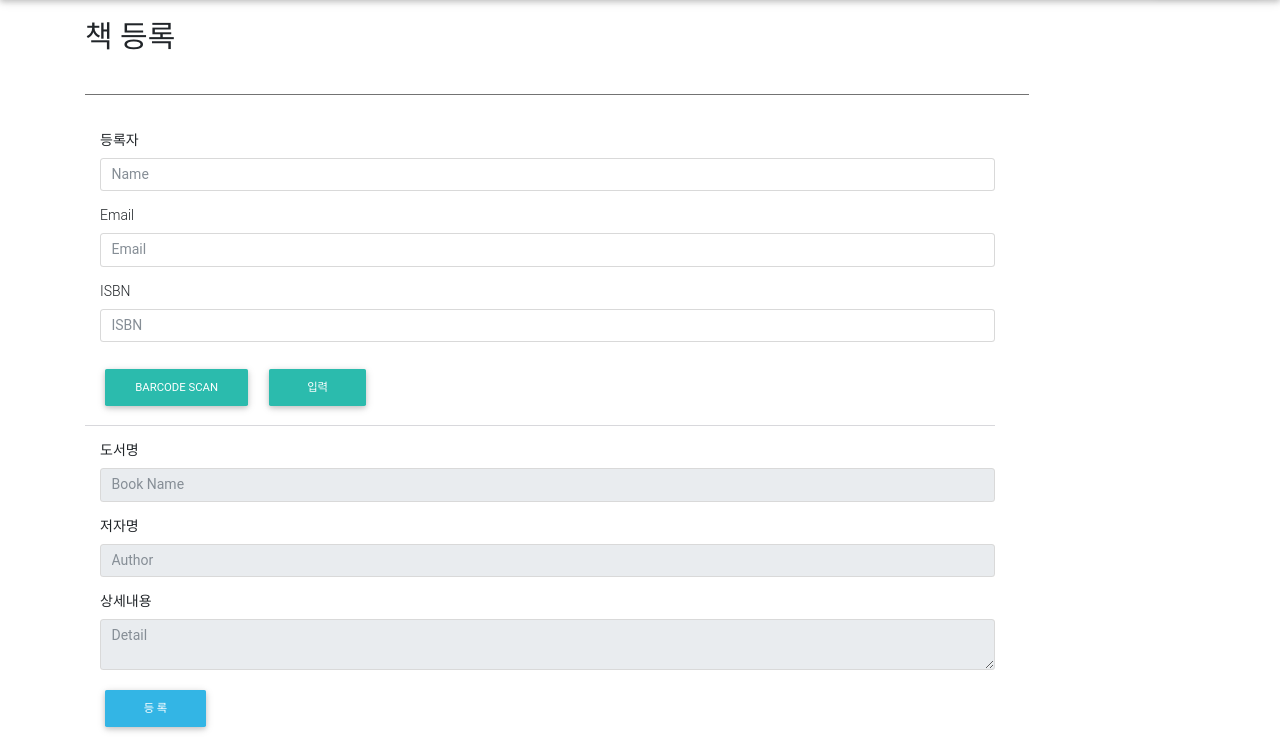
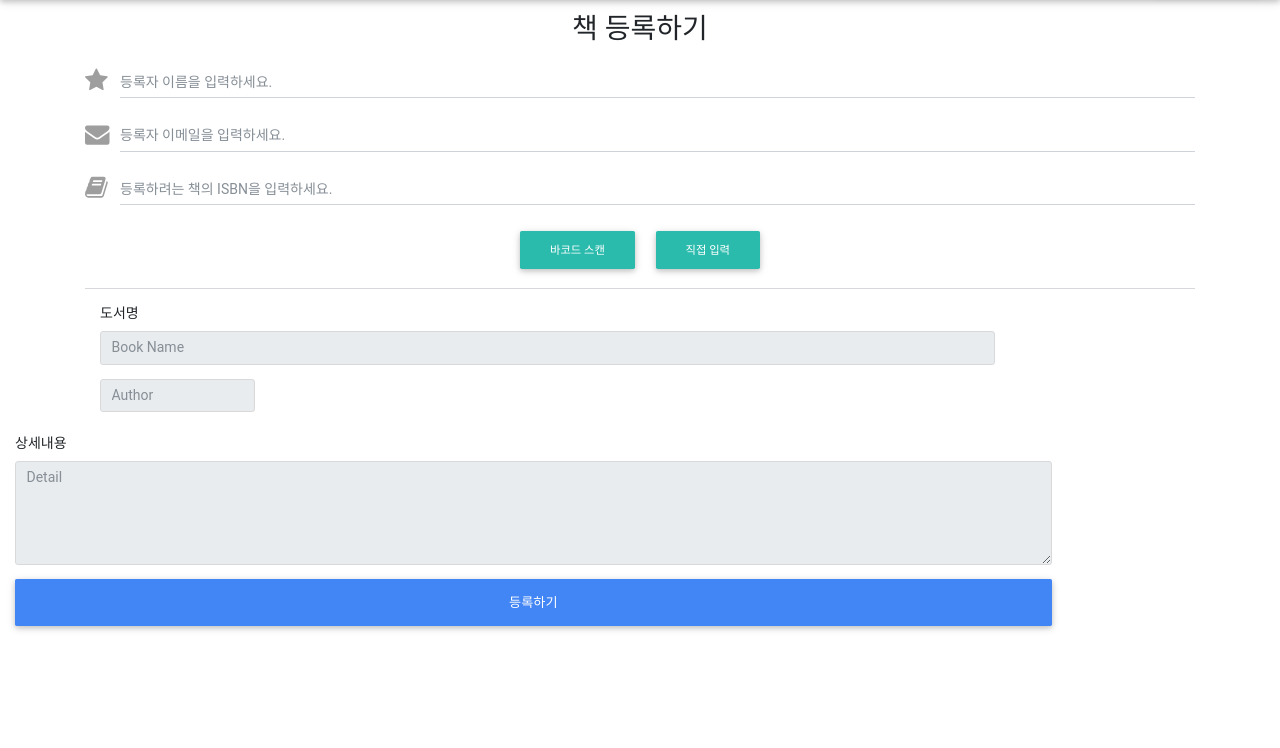
Before and after one commit to it-tech-division/bookbook, a Flask app: page /regist in a window 1280 px wide. Shown: the part 52-800 px from the top of the page. Run offline with Flask 2, Linux system fonts and the light colour scheme; some libraries are stand-ins or nearby versions.

Commit message:
modify UI

```diff
--- a/templates/registBook.html
+++ b/templates/registBook.html
@@ -3,6 +3,39 @@
 <script type="text/javascript" src="static/BarcodeReader.js"></script>
 
 <form class="form-horizontal" action="/regist_book" method="post">
+
+      <p class="h2 text-center mb-4">책 등록하기</p>
+
+      <div class="md-form">
+        <i class="fa fa-star prefix grey-text"></i>
+        <input type="text" id="name" name="name" class="form-control" placeholder="등록자 이름을 입력하세요.">
+      </div>
+
+      <div class="md-form">
+        <i class="fa fa-envelope prefix grey-text"></i>
+        <input type="text" id="email" name="email" class="form-control" placeholder="등록자 이메일을 입력하세요.">
+      </div>
+
+      <div class="md-form">
+        <i class="fa fa-book prefix grey-text"></i>
+        <input type="text" id="inputISBN" name="inputISBN" class="form-control" placeholder="등록하려는 책의 ISBN을 입력하세요.">
+      </div>
+
+      <!--
+      <div class="text-center">
+        <button class="btn btn-default">Login</button>
+      </div>
+      //-->
+
+      <div class="text-center">
+        <button class="btn btn-default" onclick="return barcodescan();">바코드 스캔</button> &nbsp;
+        <input id="Take-Picture" type="file" accept="image/*;capture=camera" style="display:none">
+        <button class="btn btn-default" onclick="return SearchBook();">직접 입력</button>
+      </div>
+
+
+
+      <!--
 	<span style="font-size: 30px;"><b>책 등록</b></span>
 	<br><br><hr color="gray" width="85%" align="left"><br>
   <div class="form-group">
@@ -30,8 +63,9 @@
 
 
   </div>
+  //-->
 
-  <hr color="#f0f0f5" width="82%" align="left">
+  <hr color="#f0f0f5" width="100%" align="center">
   <div class="form-group">
     <label for="inputBookName" class="col-sm-2 control-label">도서명</label>
     <div class="col-sm-10">
@@ -39,7 +73,7 @@
     </div>
   </div>
   <div class="form-group">
-    <label for="inputAuthor" class="col-sm-2 control-label">저자명</label>
+    <label for="inputAuthor" class="col-sm-2 cont
     <div class="col-sm-10">
       <input type="text" class="form-control" id="author" name="author" placeholder="Author" readonly="true">
     </div>
@@ -47,15 +81,15 @@
   <div class="form-group">
     <label for="inputDetail" class="col-sm-2 control-label">상세내용</label>
     <div class="col-sm-10">
-      <textarea class="form-control" id="description" name="description" placeholder="Detail" readonly="true"></textarea>
+      <textarea class="form-control" id="description" name="description" placeholder="Detail" readonly rows="5"></textarea>
     </div>
   </div>
   <input type="hidden" id="image" name="image" value="">
   <input type="hidden" id="link" name="link" value="">
 
   <div class="form-group">
-    <div class="col-sm-offset-2 col-sm-10">
-      <button type="submit" class="btn btn-info">&nbsp;&nbsp; 등 록 &nbsp;&nbsp;</button>
+    <div class="col-sm-10">
+      <button type="submit" class="btn btn-primary btn-lg btn-block">등록하기</button>
     </div>
   </div>
 </form>
```
